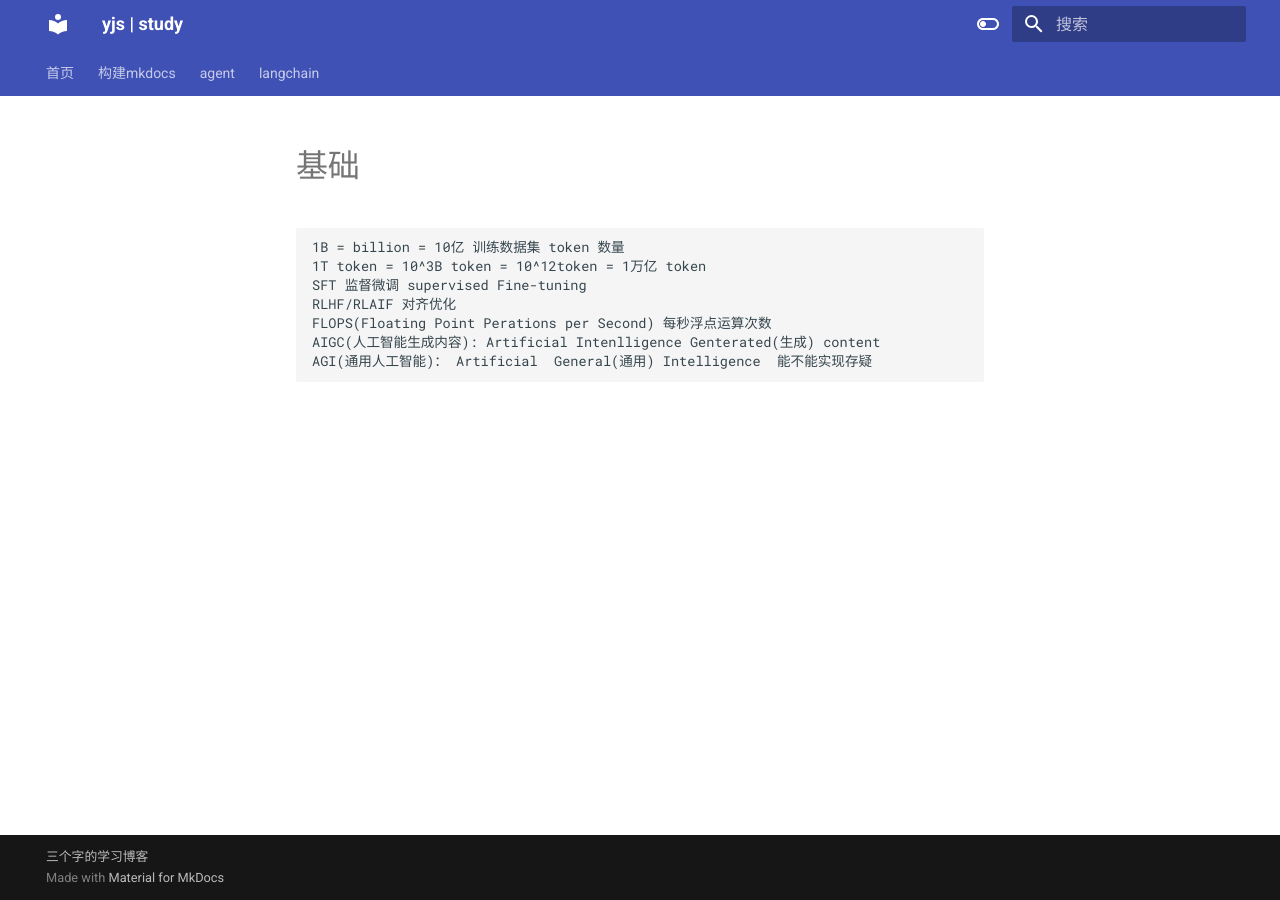
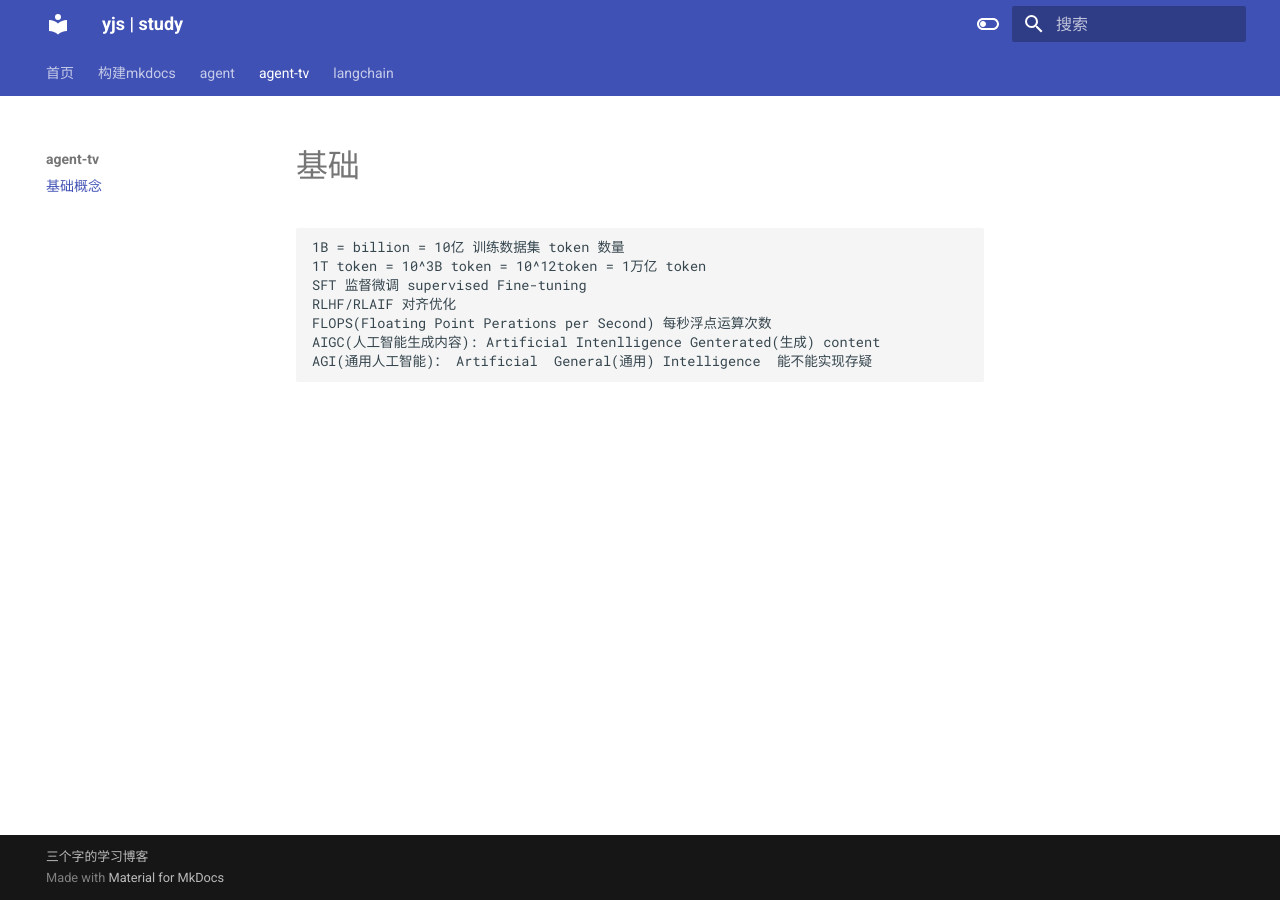
Before and after one commit to yang3406/langchain-learning, an MkDocs documentation site: the page built from docs/agent-tv/01-基础.md, in a window 1280 px wide. Built offline with MkDocs 1.6.1 and Material for MkDocs 9.7.7, drawn with Linux system fonts in a browser that asks for light colours; old or Windows-style settings are respelled for this version of MkDocs.

Commit message:
完善目录

```diff
--- a/mkdocs.yml
+++ b/mkdocs.yml
@@ -37,6 +37,8 @@ nav:
         - 技术架构-Planning&Reasoning: agent\07-技术架构-Planning&Reasoning.md
         - 技术架构-Acttion(行动): agent\08-技术架构-Acttion(行动).md
         - 技术架构-Acttion(行动)-MCP: agent\08-技术架构-Acttion-MCP.md
+  - agent-tv:
+    - 基础概念: agent-tv\01-基础.md
   - langchain:
       - 第一周基础入门:
         - day01: langchain\week01-基础入门\day01.md
```
Also changed, not shown: docs/agent-tv/01-基础.md (renamed from docs/agent-tv/基础.md).
